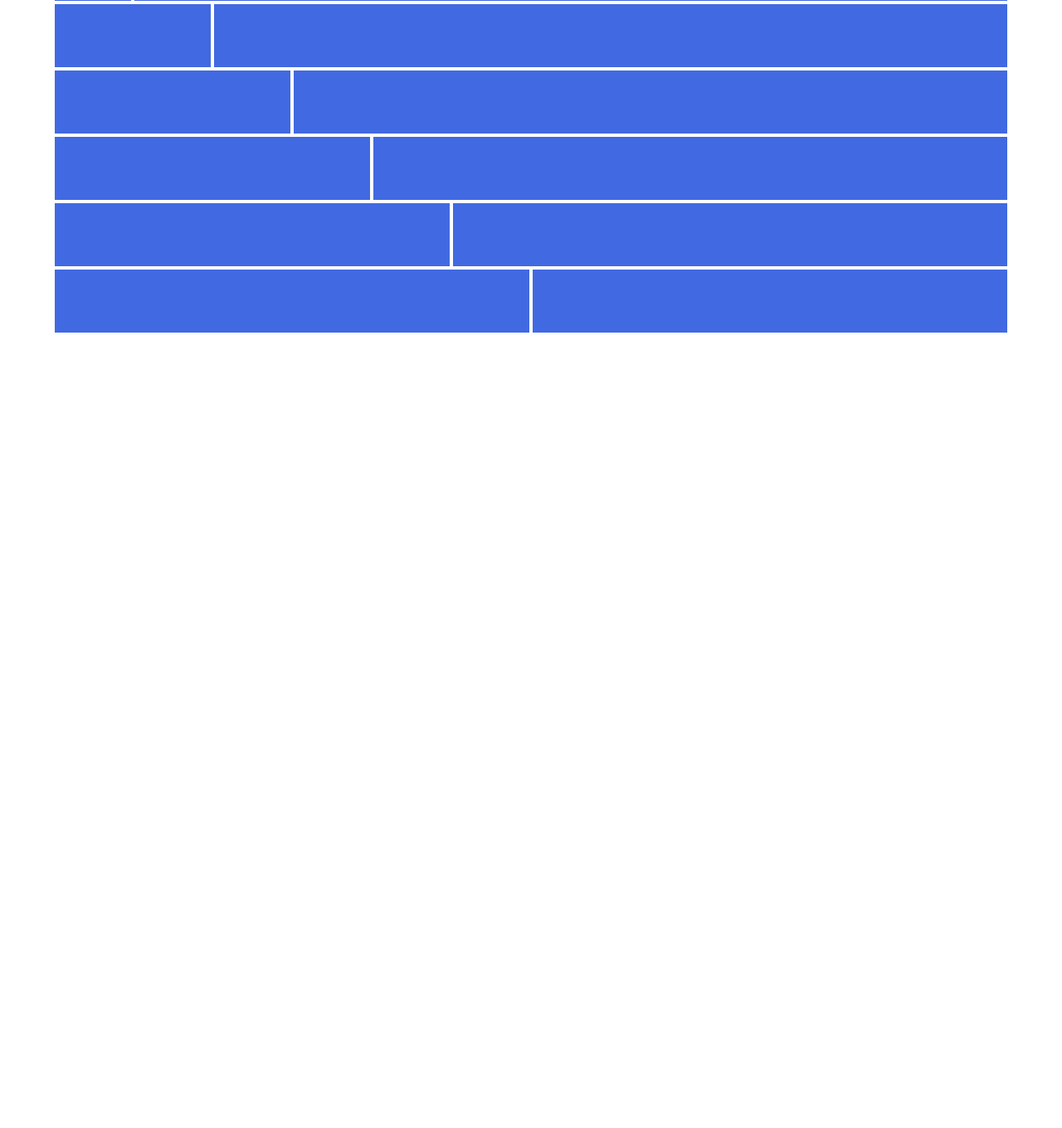
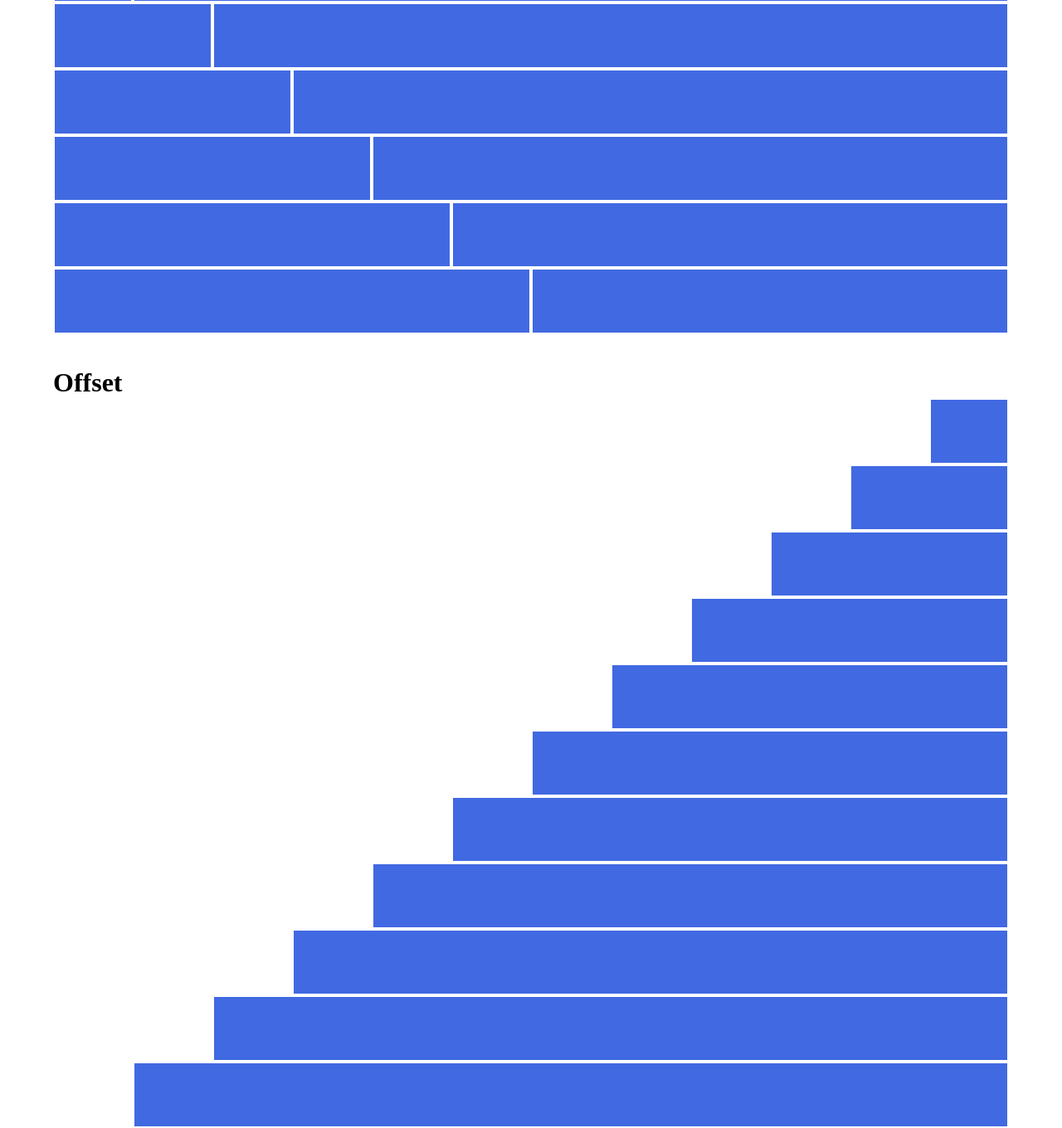
Before and after one commit to samuelecozzubbo/html-css-12bool, a plain HTML site: page index.html in a window 1280 px wide. Shown: the part 758-2118 px from the top of the page at 83% size. Before the commit the page ends 1161 px from the top, so only its background shows below. Drawn offline with Linux system fonts and the light colour scheme.

Commit message:
section 3 completed

```diff
--- a/css/style.css
+++ b/css/style.css
@@ -4,7 +4,7 @@
     border: solid 2px rgb(255, 255, 255);
 }
 
-#section2{
+#section2,#section3{
     margin-top: 40px;
 }
 
--- a/index.html
+++ b/index.html
@@ -263,5 +263,56 @@
             </div>
         </div>
     </section>
+
+    <!-- SECTION 3 -->
+    <section id="section3">
+        <div class="container">
+            <div class="title">Offset</div>
+            <!-- Row 1 -->
+            <div class="row">
+                <div class="col-1 col-offset-11"></div>
+            </div>
+            <!-- Row 2 -->
+            <div class="row">
+                <div class="col-2 col-offset-10"></div>
+            </div>
+            <!-- Row 3 -->
+            <div class="row">
+                <div class="col-3 col-offset-9"></div>
+            </div>
+            <!-- Row 4 -->
+            <div class="row">
+                <div class="col-4 col-offset-8"></div>
+            </div>
+            <!-- Row 5 -->
+            <div class="row">
+                <div class="col-5 col-offset-7"></div>
+            </div>
+            <!-- Row 6 -->
+            <div class="row">
+                <div class="col-6 col-offset-6"></div>
+            </div>
+            <!-- Row 7 -->
+            <div class="row">
+                <div class="col-7 col-offset-5"></div>
+            </div>
+            <!-- Row 8 -->
+            <div class="row">
+                <div class="col-8 col-offset-4"></div>
+            </div>
+            <!-- Row 9 -->
+            <div class="row">
+                <div class="col-9 col-offset-3"></div>
+            </div>
+            <!-- Row 10 -->
+            <div class="row">
+                <div class="col-10 col-offset-2"></div>
+            </div>
+            <!-- Row 11 -->
+            <div class="row">
+                <div class="col-11 col-offset-1"></div>
+            </div>
+        </div>
+    </section>
 </body>
 </html>
```
